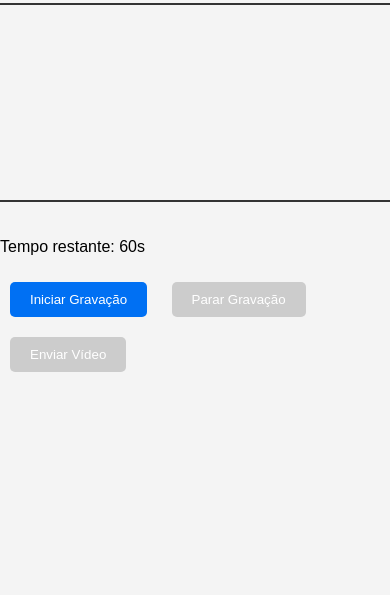
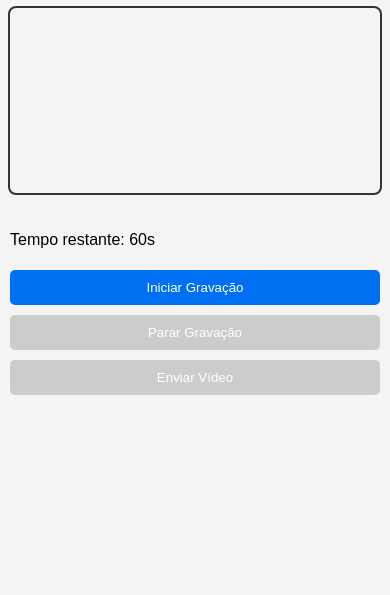
Before and after one commit to raphadvlp/capsulagabielary, a plain HTML site: page index.html in a window 390 px wide. Shown: the part 269-864 px from the top of the page. Drawn offline with Linux system fonts and the light colour scheme.

Commit message:
mudanças

```diff
--- a/index.html
+++ b/index.html
@@ -12,7 +12,7 @@
   <body>
     <div class="container">
       <h1>Gravação de Vídeo</h1>
-      <video id="video" autoplay class="video"></video>
+      <video id="video" autoplay class="video" playsinline></video>
       <div>
         <p id="timer">Tempo restante: 60s</p>
         <button id="startButton" class="button">Iniciar Gravação</button>
--- a/style.css
+++ b/style.css
@@ -15,6 +15,7 @@ h1 {
   align-items: center;
   justify-content: center;
   min-height: 100vh;
+  padding: 20px;
 }
 
 .video {
@@ -22,6 +23,7 @@ h1 {
   max-width: 500px;
   border: 2px solid #333;
   margin-bottom: 20px;
+  border-radius: 8px;
 }
 
 .button {
@@ -43,3 +45,14 @@ h1 {
   background-color: #ccc;
   cursor: not-allowed;
 }
+
+@media (max-width: 600px) {
+  .button {
+    width: 100%;
+    margin: 5px 0;
+  }
+
+  .container {
+    padding: 10px;
+  }
+}
```
